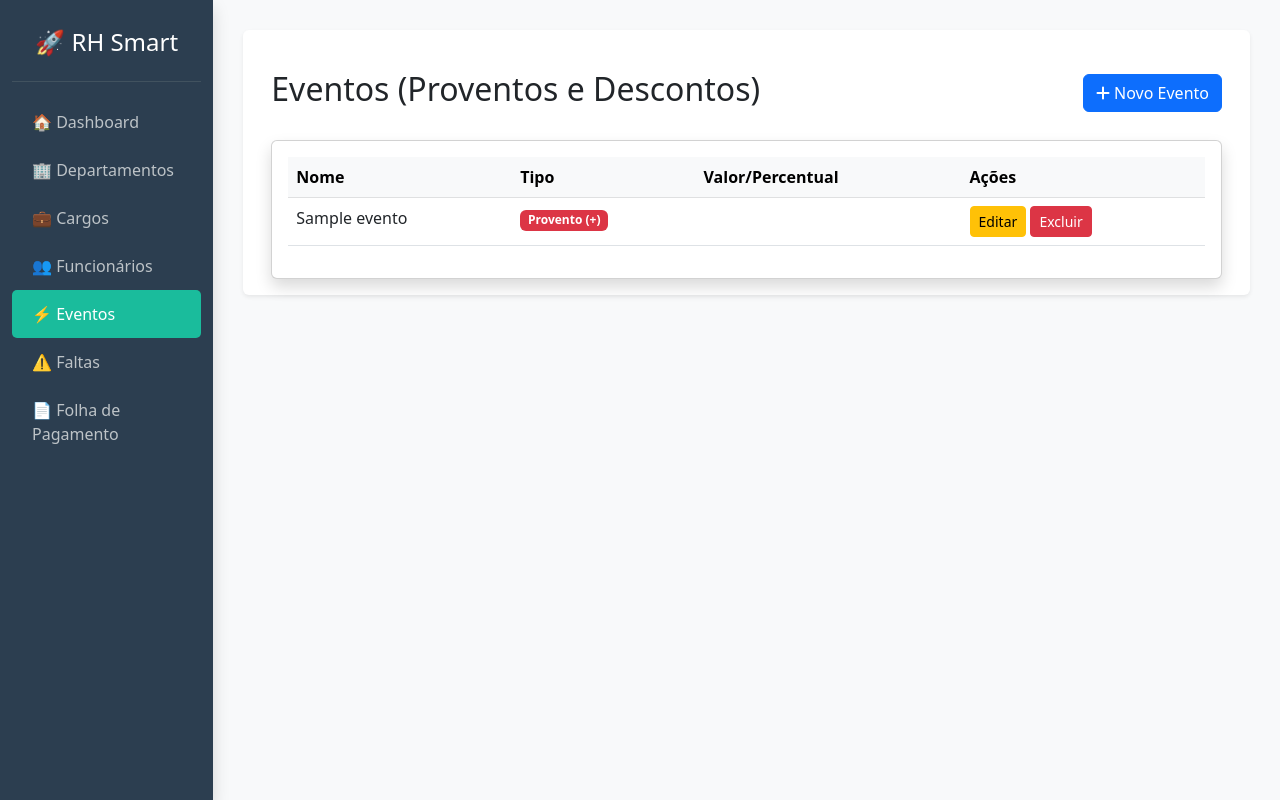
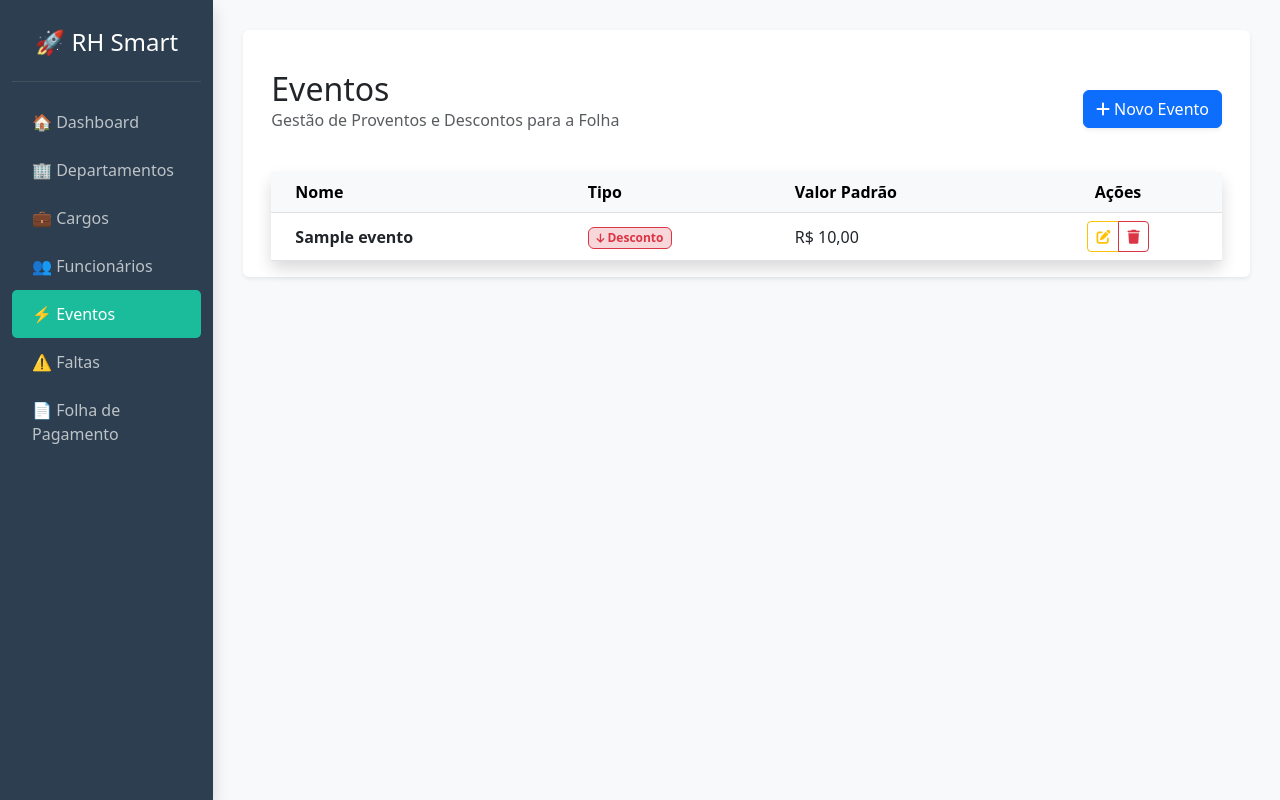
Before and after one commit to LeehAndradee/RH-Smart-, a Django app: page /eventos/ in a window 1280 px wide. Run offline with Django 5.2, Linux system fonts and the light colour scheme; tables that the repository leaves empty hold one stand-in row (values such as "Sample post").

Commit message:
Coreeção tela de eventos

```diff
--- a/core/templates/core/evento/list.html
+++ b/core/templates/core/evento/list.html
@@ -3,41 +3,70 @@
 {% block content %}
 <div class="container mt-4">
     <div class="d-flex justify-content-between align-items-center mb-4">
-        <h2>Eventos (Proventos e Descontos)</h2>
-        <a href="{% url 'evento_create' %}" class="btn btn-primary">
+        <div>
+            <h2 class="mb-0">Eventos</h2>
+            <p class="text-muted">Gestão de Proventos e Descontos para a Folha</p>
+        </div>
+        <a href="{% url 'evento_create' %}" class="btn btn-primary shadow-sm">
             <i class="fas fa-plus"></i> Novo Evento
         </a>
     </div>
 
-    <div class="card shadow">
-        <div class="card-body">
-            <table class="table table-hover">
+    <div class="card shadow border-0">
+        <div class="card-body p-0"> <div class="table-responsive">
+                <table class="table table-hover mb-0">
                     <thead class="table-light">
                         <tr>
-                        <th>Nome</th>
+                            <th class="ps-4">Nome</th>
                             <th>Tipo</th>
-                        <th>Valor/Percentual</th>
-                        <th>Ações</th>
+                            <th>Valor Padrão</th>
+                            <th class="text-center pe-4">Ações</th>
                         </tr>
                     </thead>
                     <tbody>
                         {% for evento in eventos %}
                         <tr>
-                        <td>{{ evento.nome }}</td>
-                        <td>
-                            <span class="badge {% if evento.tipo == 'P' %}bg-success{% else %}bg-danger{% endif %}">
-                                {{ evento.get_tipo_display }}
+                            <td class="ps-4 align-middle fw-bold">{{ evento.nome }}</td>
+                            <td class="align-middle">
+                                {% if evento.tipo == 'P' %}
+                                    <span class="badge bg-success-subtle text-success border border-success">
+                                        <i class="fas fa-arrow-up small"></i> Provento
                                     </span>
+                                {% else %}
+                                    <span class="badge bg-danger-subtle text-danger border border-danger">
+                                        <i class="fas fa-arrow-down small"></i> Desconto
+                                    </span>
+                                {% endif %}
                             </td>
-                        <td>{{ evento.valor }}</td>
-                        <td>
-                            <a href="#" class="btn btn-sm btn-warning">Editar</a>
-                            <a href="#" class="btn btn-sm btn-danger">Excluir</a>
+                            <td class="align-middle">
+                                R$ {{ evento.valor_fixo|default:"0.00" }}
+                            </td>
+                            <td class="text-center pe-4 align-middle">
+                                <div class="btn-group" role="group">
+                                    <a href="{% url 'evento_update' evento.id %}"
+                                       class="btn btn-sm btn-outline-warning"
+                                       title="Editar Evento">
+                                        <i class="fas fa-edit"></i>
+                                    </a>
+
+                                    <a href="{% url 'evento_delete' evento.id %}"
+                                       class="btn btn-sm btn-outline-danger"
+                                       title="Excluir Evento"
+                                       onclick="return confirm('Tem certeza que deseja excluir o evento: {{ evento.nome }}?')">
+                                        <i class="fas fa-trash"></i>
+                                    </a>
+                                </div>
                             </td>
                         </tr>
                         {% empty %}
                         <tr>
-                        <td colspan="4" class="text-center text-muted">Nenhum evento cadastrado.</td>
+                            <td colspan="4" class="text-center py-5">
+                                <div class="text-muted">
+                                    <i class="fas fa-info-circle fa-2x mb-3"></i>
+                                    <p>Nenhum evento cadastrado até o momento.</p>
+                                    <a href="{% url 'evento_create' %}" class="btn btn-sm btn-primary">Cadastrar Primeiro</a>
+                                </div>
+                            </td>
                         </tr>
                         {% endfor %}
                     </tbody>
@@ -45,4 +74,5 @@
             </div>
         </div>
     </div>
+</div>
 {% endblock %}
--- a/core/urls.py
+++ b/core/urls.py
@@ -32,6 +32,8 @@
     # --- EVENTOS E FALTAS ---
     path('eventos/', views.eventos_view, name='eventos_list'),
     path('eventos/novo/', views.evento_create, name='evento_create'),
+    path('eventos/editar/<int:id>/', views.evento_update, name='evento_update'),
+    path('eventos/excluir/<int:id>/', views.evento_delete, name='evento_delete'),
     path('faltas/', views.faltas_view, name='faltas_list'),
     path('faltas/nova/', views.cadastrar_falta, name='falta_create'),
 
--- a/core/views.py
+++ b/core/views.py
@@ -166,13 +166,47 @@
     get_object_or_404(Departamento, id=id).delete()
     return redirect('departamentos_view')
 
-# --- EVENTOS ---
+
+# LISTAGEM DE EVENTOS
 def eventos_view(request):
     eventos = Evento.objects.all()
     return render(request, 'core/evento/list.html', {'eventos': eventos})
 
 def evento_create(request):
+    if request.method == "POST":
+        # PEGANDO OS DADOS DO HTML (Use 'nome', não 'nome_evento')
+        nome = request.POST.get('nome')
+        tipo = request.POST.get('tipo')
+        valor = request.POST.get('valor')
+
+        # SALVANDO NO BANCO (Use 'valor_fixo' conforme seu log mostrou)
+        Evento.objects.create(
+            nome=nome,
+            tipo=tipo,
+            valor_fixo=valor
+        )
+        return redirect('eventos_list')
+
     return render(request, 'core/evento/form.html')
+
+# EDITAR EVENTO
+def evento_update(request, id):
+    evento = get_object_or_404(Evento, id=id)
+
+    if request.method == "POST":
+        evento.nome = request.POST.get('nome_evento')
+        evento.tipo = request.POST.get('tipo')
+        evento.valor_padrao = request.POST.get('valor')
+        evento.save()
+        return redirect('eventos_view')
+
+    return render(request, 'core/evento/form.html', {'evento': evento, 'editando': True})
+
+# EXCLUIR EVENTO
+def evento_delete(request, id):
+    evento = get_object_or_404(Evento, id=id)
+    evento.delete()
+    return redirect('eventos_list')
 
 # --- FALTAS ---
 def faltas_view(request):
```
Also changed, not shown: core/templates/core/evento/form.html (+12 -7 lines). Lines whose indentation alone changed are shown as unchanged.
